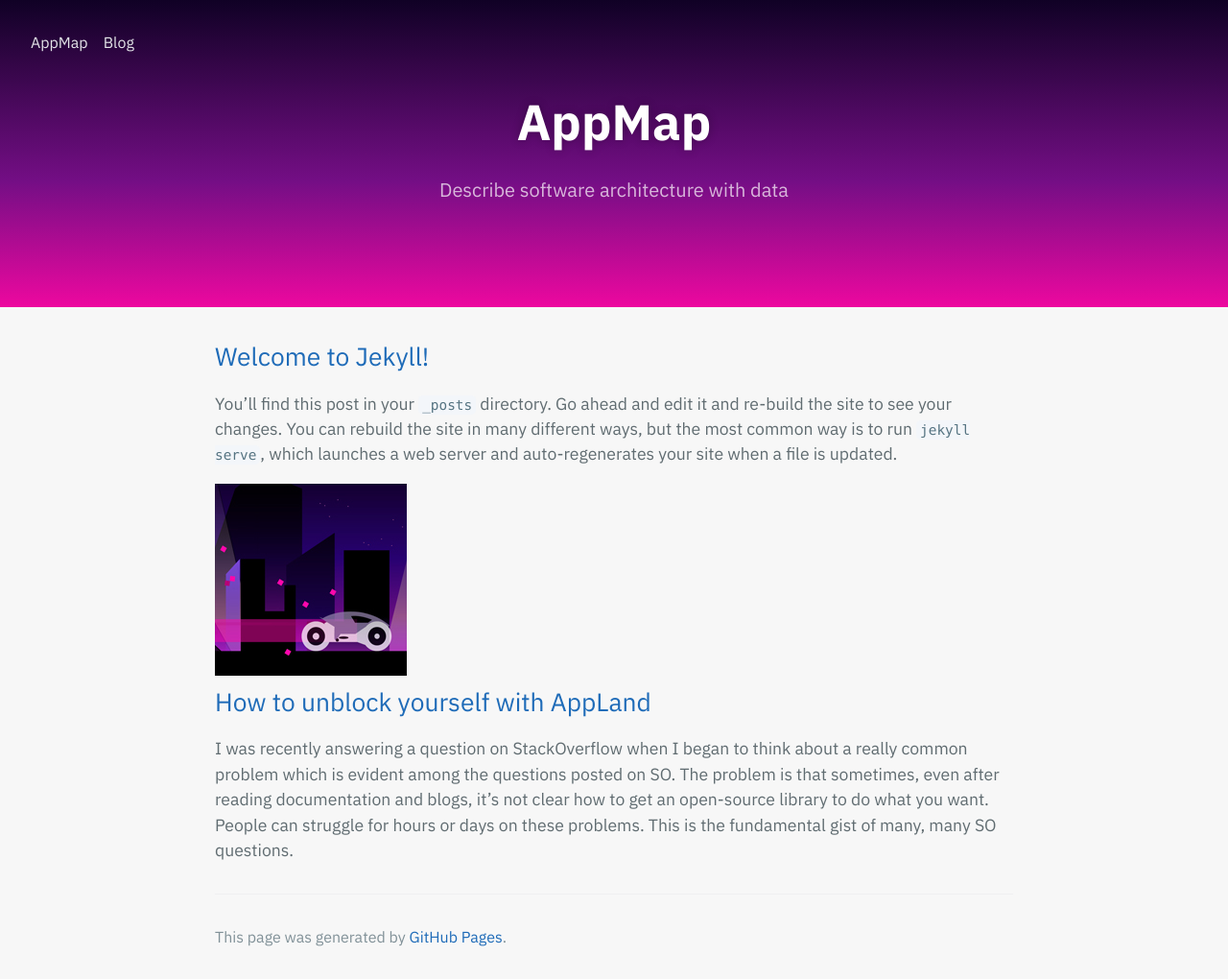
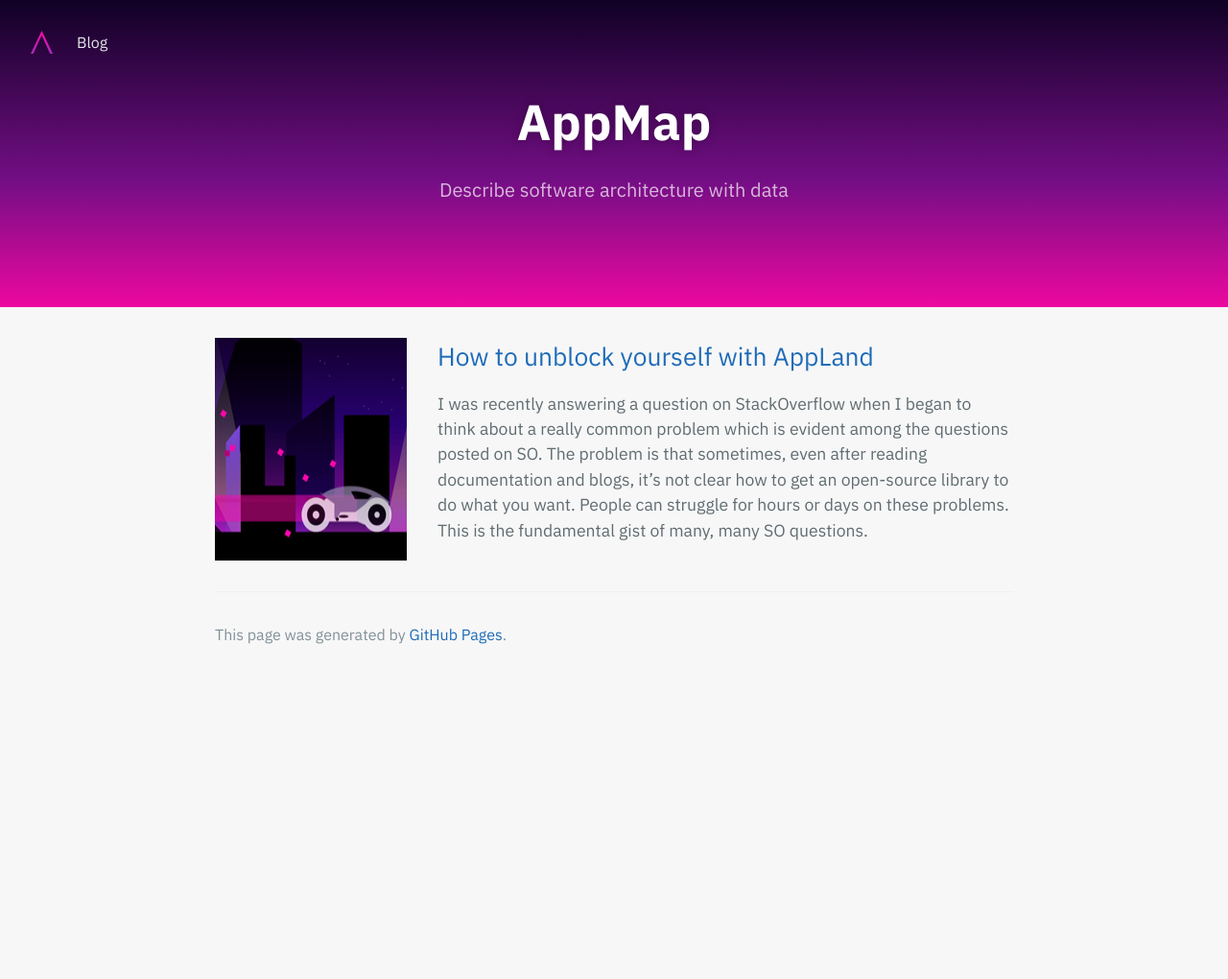
Before and after one commit to applandorg/applandorg.github.io, a Jekyll site: the page built from blog/index.html, in a window 1280 px wide. Shown: the whole page at 96% size. Built offline with Jekyll 4.4.1, drawn with Linux system fonts in a browser that asks for light colours; some web fonts are replaced; after the commit the page ends 900 px from its top, so only the background shows below that.

Commit message:
added logo and removed default post

```diff
--- a/_includes/navigation.html
+++ b/_includes/navigation.html
@@ -1,7 +1,5 @@
 <nav>
-  <div class="logo">
-    <a href="/">AppMap</a>
-  </div>
+  <a class="logo" href="/">AppMap</a>
   <ul>
     <li><a href="/blog">Blog</a></li>
   </ul>
--- a/_posts/2020-10-13-welcome-to-jekyll.md
+++ /dev/null
@@ -1,29 +0,0 @@
----
-layout: post
-title:  "Welcome to Jekyll!"
-date:   2020-10-13 11:49:58 -0400
-categories: jekyll update
----
-You’ll find this post in your `_posts` directory. Go ahead and edit it and re-build the site to see your changes. You can rebuild the site in many different ways, but the most common way is to run `jekyll serve`, which launches a web server and auto-regenerates your site when a file is updated.
-
-Jekyll requires blog post files to be named according to the following format:
-
-`YEAR-MONTH-DAY-title.MARKUP`
-
-Where `YEAR` is a four-digit number, `MONTH` and `DAY` are both two-digit numbers, and `MARKUP` is the file extension representing the format used in the file. After that, include the necessary front matter. Take a look at the source for this post to get an idea about how it works.
-
-Jekyll also offers powerful support for code snippets:
-
-{% highlight ruby %}
-def print_hi(name)
-  puts "Hi, #{name}"
-end
-print_hi('Tom')
-#=> prints 'Hi, Tom' to STDOUT.
-{% endhighlight %}
-
-Check out the [Jekyll docs][jekyll-docs] for more info on how to get the most out of Jekyll. File all bugs/feature requests at [Jekyll’s GitHub repo][jekyll-gh]. If you have questions, you can ask them on [Jekyll Talk][jekyll-talk].
-
-[jekyll-docs]: https://jekyllrb.com/docs/home
-[jekyll-gh]:   https://github.com/jekyll/jekyll
-[jekyll-talk]: https://talk.jekyllrb.com/
--- a/_sass/_blog.scss
+++ b/_sass/_blog.scss
@@ -1,4 +1,10 @@
 .blog-post-list {
   list-style-type: none;
   padding: 0;
+  .blog-post {
+    display: flex;
+    img {
+      margin-right: 2rem;
+    }
+  }
 }
--- a/_sass/_navs.scss
+++ b/_sass/_navs.scss
@@ -16,3 +16,10 @@
     }
   }
 }
+
+.logo {
+  text-indent: -99999px;
+  width: 2rem;
+  background-image: url(/assets/img/appland-a-gradient.svg);
+  background-repeat: no-repeat;
+}
```
Also changed, not shown: assets/img/appland-a-gradient.svg (added), assets/img/appland-a-sharp.svg (added), assets/img/appland-logo-gradient.svg (added), assets/img/appland-logo-sharp.svg (added), assets/img/appland_horizon.svg (added), 1 other file.
